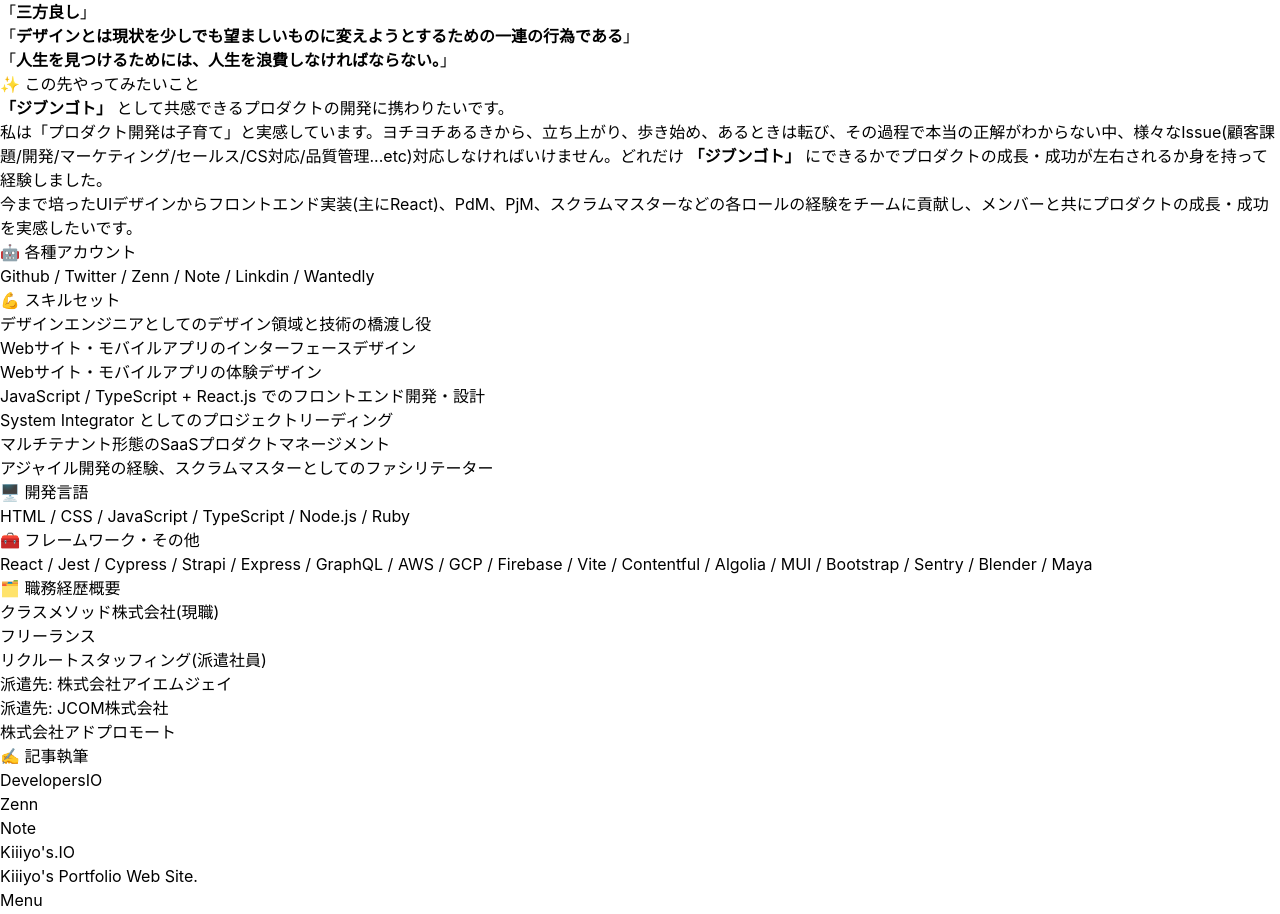
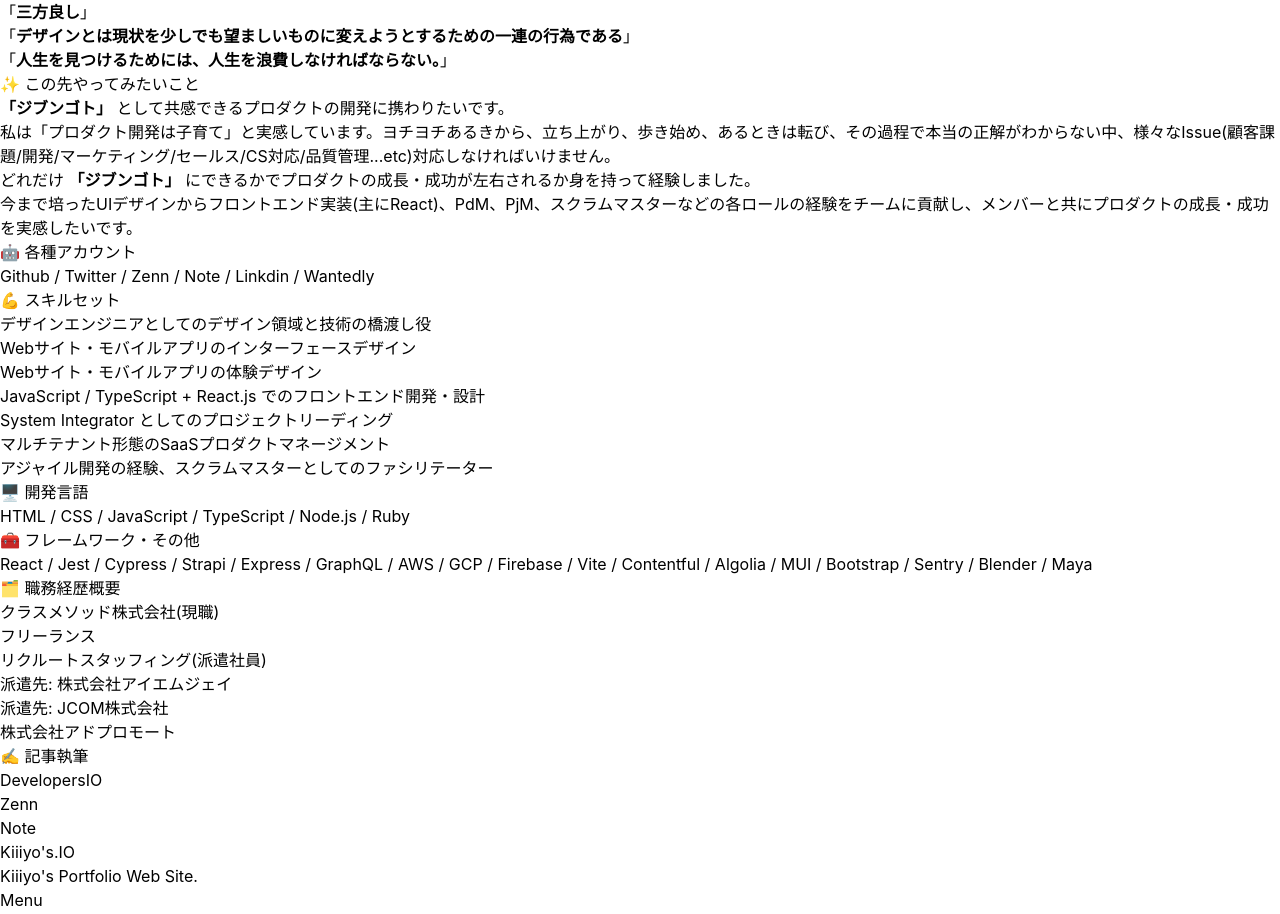
Before and after one commit to kiiiyo/kiiiyo.io, a Next.js app: page /about in a window 1280 px wide. Shown: the part 2280-3194 px from the top of the page. Built offline with nearby package versions, Linux system fonts and the light colour scheme.

Commit message:
:sparkles: update Component

```diff
--- a/src/documents/about.ts
+++ b/src/documents/about.ts
@@ -26,10 +26,14 @@
 **「ジブンゴト」** として共感できるプロダクトの開発に携わりたいです。
 
 
-私は「プロダクト開発は子育て」と実感しています。ヨチヨチあるきから、立ち上がり、歩き始め、あるときは転び、その過程で本当の正解がわからない中、様々なIssue(顧客課題/開発/マーケティング/セールス/CS対応/品質管理...etc)対応しなければいけません。どれだけ **「ジブンゴト」** にできるかでプロダクトの成長・成功が左右されるか身を持って経験しました。
+私は「プロダクト開発は子育て」と実感しています。ヨチヨチあるきから、立ち上がり、歩き始め、あるときは転び、その過程で本当の正解がわからない中、様々なIssue(顧客課題/開発/マーケティング/セールス/CS対応/品質管理...etc)対応しなければいけません。
 
 
+
+どれだけ **「ジブンゴト」** にできるかでプロダクトの成長・成功が左右されるか身を持って経験しました。
+
 今まで培ったUIデザインからフロントエンド実装(主にReact)、PdM、PjM、スクラムマスターなどの各ロールの経験をチームに貢献し、メンバーと共にプロダクトの成長・成功を実感したいです。
+
 
 ## 🤖 各種アカウント
 
--- a/src/styles/globals.css
+++ b/src/styles/globals.css
@@ -40,15 +40,15 @@
   /* markdown */
 
   .markdown h1 {
-    @apply font-bold text-3xl text-neutral-500 mt-0 pb-2 border-b-2 mb-4;
+    @apply font-bold text-3xl text-neutral-800 mt-0 pb-4 border-b-2 mb-6;
   }
 
   .markdown h2 {
-    @apply font-bold text-2xl text-neutral-500 mt-12 mb-4;
+    @apply font-bold text-2xl text-neutral-600 mt-12 mb-4;
   }
 
   .markdown h3 {
-    @apply font-bold text-lg text-neutral-400 mt-8 mb-2;
+    @apply font-bold text-lg text-neutral-500 mt-8 mb-2;
   }
 
   .markdown h2:first-child {
```
